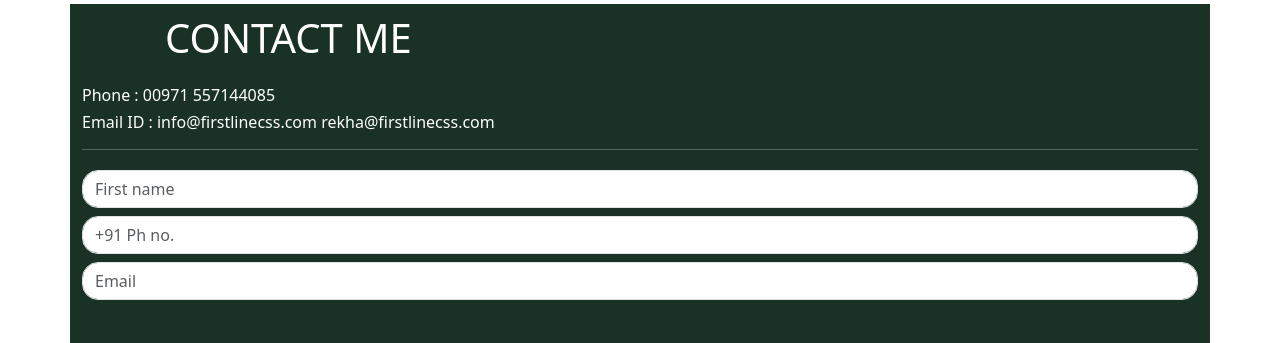
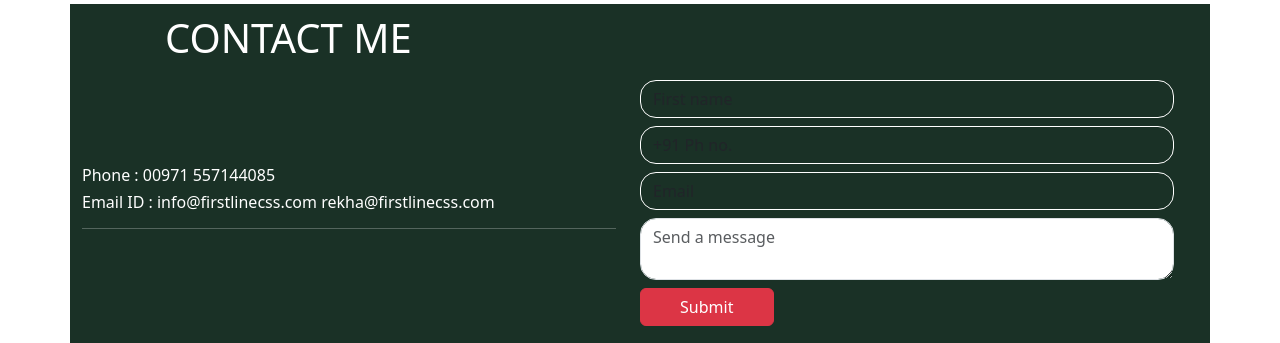
Before and after one commit to ALISHA-FRANCIS16/FIRST_LINE, a plain HTML site: page index.html in a window 1280 px wide. Shown: the part 3503-3846 px from the top of the page. Drawn offline with nearby package versions, Linux system fonts and the light colour scheme.

Commit message:
new update

```diff
--- a/firstline.css
+++ b/firstline.css
@@ -29,15 +29,15 @@ nav ul li a:hover{
 
 }
 
+.imgsize{
+    width: 100%;
+}
 .row{
     display: flex;
     width: 100%;
     align-items: center;
     flex-wrap: wrap;
     padding: 10px 0;
-}
-.imgsize{
-    width: 100%;
 }
 
 .text-col{
@@ -161,6 +161,18 @@ nav ul li a:hover{
 .ftsubmit input{
     flex-basis: 60%;
     margin-bottom: 20px;
+
+}
+input[type="text"]
+{
     background: transparent;
     border: 1px solid white;
 }
+
+textarea{
+    width: 100%;
+    color: #FFF;
+    background: transparent;
+    border: none;
+    outline: none;
+}
--- a/index.html
+++ b/index.html
@@ -127,11 +127,11 @@
             According to World Health Organization(WHO) reccomendations and implementation advice for exclusive
             breastfeed minimum for two years along with complimentary feeds.
         </h6>
-        <img src="./IMAGES/babyvsmother.PNG" class="imgsize"><br><br>
+        <img src="./IMAGES/babyvsmother.PNG" class="pe-6 imgsize"><br><br>
         <button type="button" class="btn btn-danger ms-5">Read More</button>
     </div>
     <div id="maindiv">
-        <h1 class="text-dark">WHAT PEOPLE SAY ?</h1>
+        <h1 class="text-dark">WHAT PEOPLE SAY?</h1>
         <div class="row">
             <div class="col">
                 <div class="card border-primary mb-3" style="max-width: 18rem;">
@@ -170,17 +170,19 @@
     </div>
     <div class="footer container">
         <h1 id="mleft">CONTACT ME</h1>
-
-        <div class="ftdetails mt-4 " id="ftext">
-            <h6 id="ftext">Phone : 00971 557144085</h6>
-            <h6 id="ftext">Email ID : info@firstlinecss.com rekha@firstlinecss.com</h6>
-            <hr id="ftext">
-        </div>
-        <div class="ftsumbit" id="ftext">
-            <input type="text" placeholder="First name" class="form-control rounded-4">
-            <input type="text" placeholder="+91 Ph no." class="form-control rounded-4 mt-2">
-            <input type="text" placeholder="Email" class="form-control rounded-4 mt-2">
-            <br>
+        <div class="row">
+            <div class="col ftdetails mt-4 " id="ftext">
+                <h6 id="ftext">Phone : 00971 557144085</h6>
+                <h6 id="ftext">Email ID : info@firstlinecss.com rekha@firstlinecss.com</h6>
+                <hr id="ftext">
+            </div>
+            <div class="col ftsumbit" id="ftext">
+                <input type="text" value="First name" class="form-control rounded-4 w-100">
+                <input type="text" value="+91 Ph no." class="form-control rounded-4 mt-2 w-100">
+                <input type="text" value="Email" class="form-control rounded-4 mt-2 w-100">
+                <textarea placeholder="Send a message" rows="2" cols="25" class="form-control rounded-4 mt-2 w-100"></textarea>
+                <button type="button" class="btn btn-danger mt-2 w-25">Submit</button>
+            </div>
         </div>
     </div>
 
```
